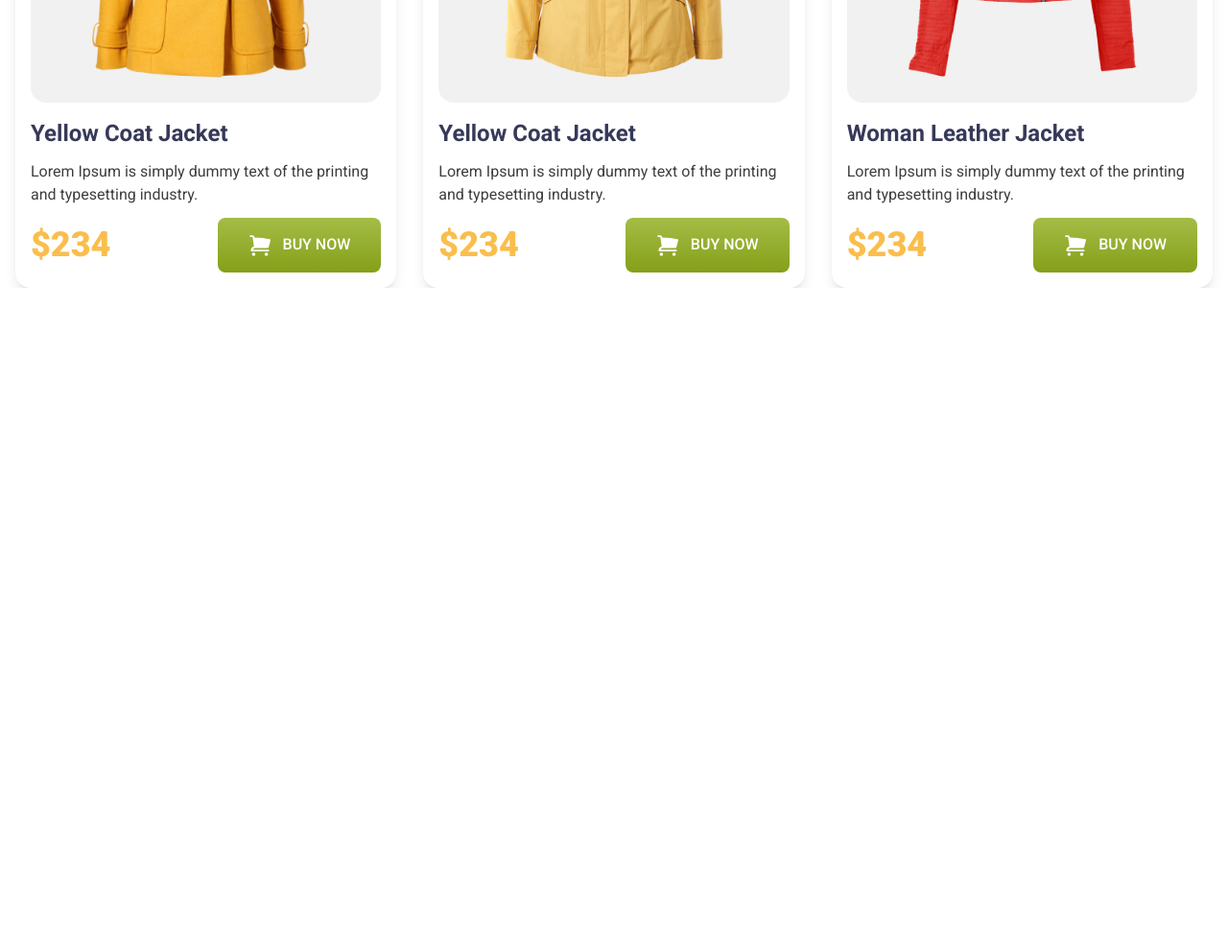
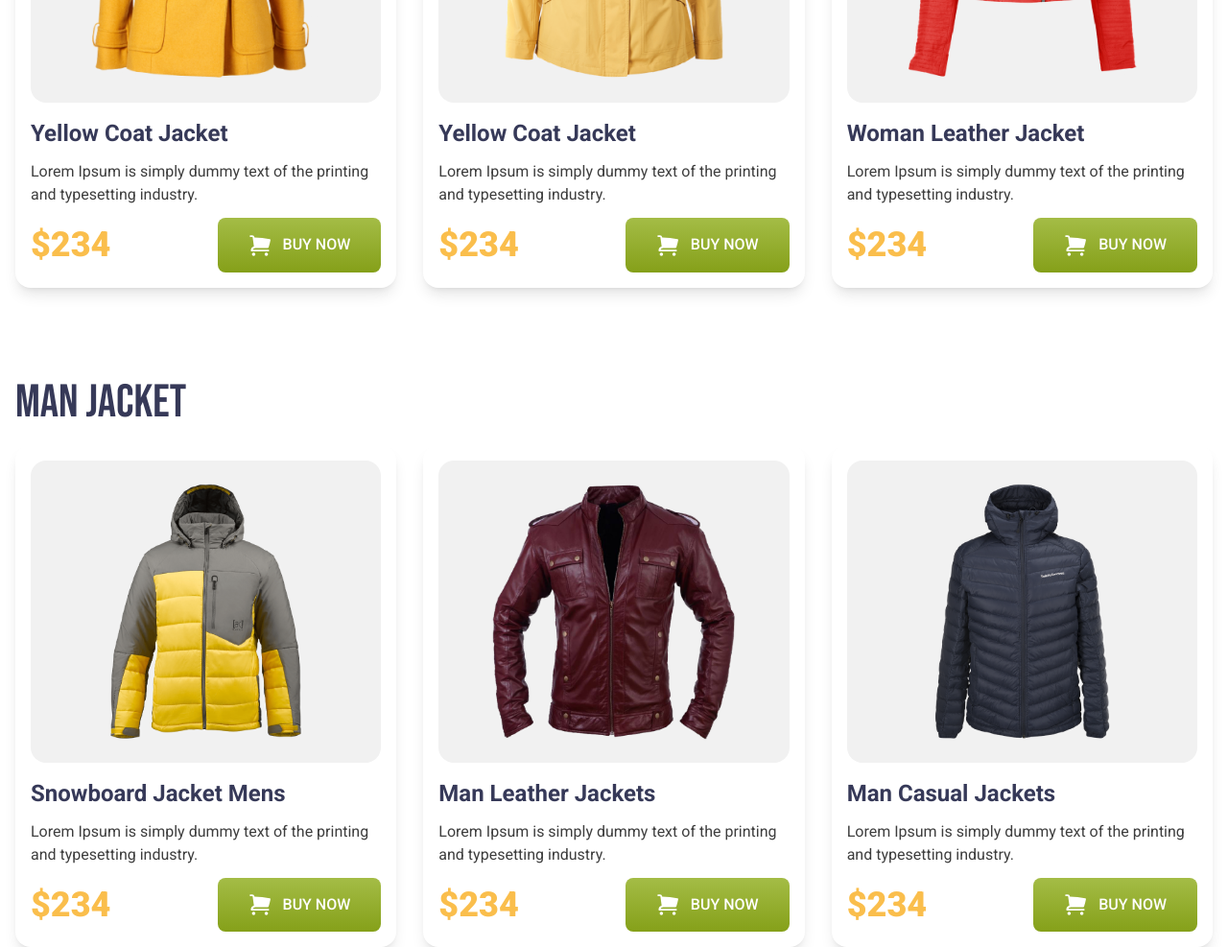
Before and after one commit to showvike/penguin-fashion, a plain HTML site: page index.html in a window 1280 px wide. Shown: the part 1046-2033 px from the top of the page at 96% size. Before the commit the page ends 1346 px from the top, so only its background shows below. Drawn offline with nearby package versions, Linux system fonts and the light colour scheme.

Commit message:
man jacket finished

```diff
--- a/index.html
+++ b/index.html
@@ -190,6 +190,124 @@
         </div>
       </section>
       <!-- woman jacket ends -->
+      <!-- man jacket starts -->
+      <section class="mt-20 sm:mt-24">
+        <h2
+          class="font-['Bebas_Neue'] text-4xl sm:text-5xl text-[#363958] mb-7 sm:mb-5 text-center sm:text-left"
+        >
+          Man Jacket
+        </h2>
+        <div
+          class="font-['Roboto'] sm:grid grid-cols-3 gap-7 space-y-6 sm:space-y-0"
+        >
+          <!-- jacket 1 starts -->
+          <div class="shadow-lg rounded-2xl p-4 space-y-4">
+            <div class="bg-[#F1F1F1] rounded-2xl px-11 sm:px-14 py-6">
+              <img src="./images/jacket-4.png" alt="A woman's jacket" />
+            </div>
+            <div class="space-y-3">
+              <h3 class="font-bold text-2xl text-[#363958]">
+                Snowboard Jacket Mens
+              </h3>
+              <p class="text-[#3E3E3E]">
+                Lorem Ipsum is simply dummy text of the printing and typesetting
+                industry.
+              </p>
+              <div class="flex justify-between items-center">
+                <p class="font-black text-4xl text-price">$234</p>
+                <button
+                  class="bg-gradient-to-b from-[#A4BC46] to-[#85A019] px-8 py-4 rounded-lg font-['Roboto'] font-medium text-white"
+                >
+                  <svg
+                    fill="currentColor"
+                    viewBox="0 0 20 20"
+                    xmlns="http://www.w3.org/2000/svg"
+                    aria-hidden="true"
+                    class="inline w-6 h-6 mr-2"
+                  >
+                    <path
+                      d="M1 1.75A.75.75 0 011.75 1h1.628a1.75 1.75 0 011.734 1.51L5.18 3a65.25 65.25 0 0113.36 1.412.75.75 0 01.58.875 48.645 48.645 0 01-1.618 6.2.75.75 0 01-.712.513H6a2.503 2.503 0 00-2.292 1.5H17.25a.75.75 0 010 1.5H2.76a.75.75 0 01-.748-.807 4.002 4.002 0 012.716-3.486L3.626 2.716a.25.25 0 00-.248-.216H1.75A.75.75 0 011 1.75zM6 17.5a1.5 1.5 0 11-3 0 1.5 1.5 0 013 0zM15.5 19a1.5 1.5 0 100-3 1.5 1.5 0 000 3z"
+                    ></path>
+                  </svg>
+                  BUY NOW
+                </button>
+              </div>
+            </div>
+          </div>
+          <!-- jacket 1 ends -->
+          <!-- jacket 2 starts -->
+          <div class="shadow-lg rounded-2xl p-4 space-y-4">
+            <div class="bg-[#F1F1F1] rounded-2xl px-11 sm:px-14 py-6">
+              <img src="./images/jacket-5.png" alt="A woman's jacket" />
+            </div>
+            <div class="space-y-3">
+              <h3 class="font-bold text-2xl text-[#363958]">
+                Man Leather Jackets
+              </h3>
+              <p class="text-[#3E3E3E]">
+                Lorem Ipsum is simply dummy text of the printing and typesetting
+                industry.
+              </p>
+              <div class="flex justify-between items-center">
+                <p class="font-black text-4xl text-price">$234</p>
+                <button
+                  class="bg-gradient-to-b from-[#A4BC46] to-[#85A019] px-8 py-4 rounded-lg font-['Roboto'] font-medium text-white"
+                >
+                  <svg
+                    fill="currentColor"
+                    viewBox="0 0 20 20"
+                    xmlns="http://www.w3.org/2000/svg"
+                    aria-hidden="true"
+                    class="inline w-6 h-6 mr-2"
+                  >
+                    <path
+                      d="M1 1.75A.75.75 0 011.75 1h1.628a1.75 1.75 0 011.734 1.51L5.18 3a65.25 65.25 0 0113.36 1.412.75.75 0 01.58.875 48.645 48.645 0 01-1.618 6.2.75.75 0 01-.712.513H6a2.503 2.503 0 00-2.292 1.5H17.25a.75.75 0 010 1.5H2.76a.75.75 0 01-.748-.807 4.002 4.002 0 012.716-3.486L3.626 2.716a.25.25 0 00-.248-.216H1.75A.75.75 0 011 1.75zM6 17.5a1.5 1.5 0 11-3 0 1.5 1.5 0 013 0zM15.5 19a1.5 1.5 0 100-3 1.5 1.5 0 000 3z"
+                    ></path>
+                  </svg>
+                  BUY NOW
+                </button>
+              </div>
+            </div>
+          </div>
+          <!-- jacket 2 ends -->
+          <!-- jacket 3 starts -->
+          <div class="shadow-lg rounded-2xl p-4 space-y-4">
+            <div class="bg-[#F1F1F1] rounded-2xl px-11 sm:px-14 py-6">
+              <img src="./images/jacket-6.png" alt="A woman's jacket" />
+            </div>
+            <div class="space-y-3">
+              <h3 class="font-bold text-2xl text-[#363958]">
+                Man Casual Jackets
+              </h3>
+              <p class="text-[#3E3E3E]">
+                Lorem Ipsum is simply dummy text of the printing and typesetting
+                industry.
+              </p>
+              <div class="flex justify-between items-center">
+                <p class="font-black text-4xl text-price">$234</p>
+                <button
+                  class="bg-gradient-to-b from-[#A4BC46] to-[#85A019] px-8 py-4 rounded-lg font-['Roboto'] font-medium text-white"
+                >
+                  <svg
+                    fill="currentColor"
+                    viewBox="0 0 20 20"
+                    xmlns="http://www.w3.org/2000/svg"
+                    aria-hidden="true"
+                    class="inline w-6 h-6 mr-2"
+                  >
+                    <path
+                      d="M1 1.75A.75.75 0 011.75 1h1.628a1.75 1.75 0 011.734 1.51L5.18 3a65.25 65.25 0 0113.36 1.412.75.75 0 01.58.875 48.645 48.645 0 01-1.618 6.2.75.75 0 01-.712.513H6a2.503 2.503 0 00-2.292 1.5H17.25a.75.75 0 010 1.5H2.76a.75.75 0 01-.748-.807 4.002 4.002 0 012.716-3.486L3.626 2.716a.25.25 0 00-.248-.216H1.75A.75.75 0 011 1.75zM6 17.5a1.5 1.5 0 11-3 0 1.5 1.5 0 013 0zM15.5 19a1.5 1.5 0 100-3 1.5 1.5 0 000 3z"
+                    ></path>
+                  </svg>
+                  BUY NOW
+                </button>
+              </div>
+            </div>
+          </div>
+          <!-- jacket 3 ends -->
+        </div>
+      </section>
+      <!-- man jacket ends -->
     </main>
     <!-- main ends -->
     <!-- footer starts -->
```
